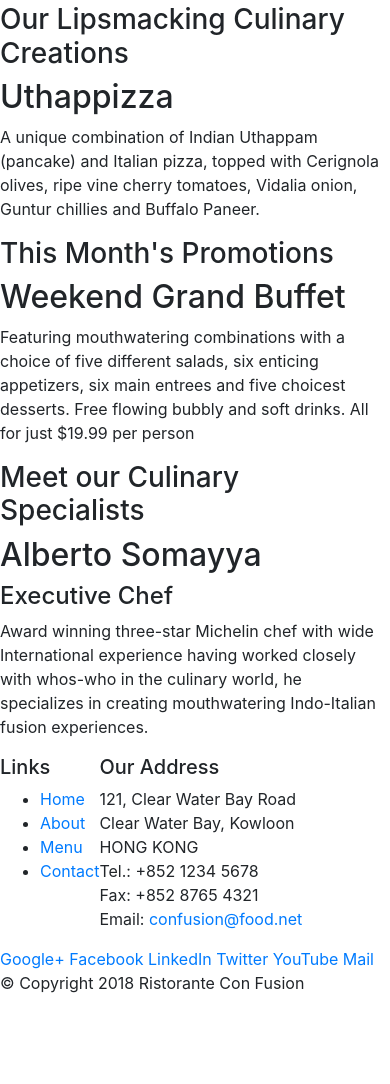
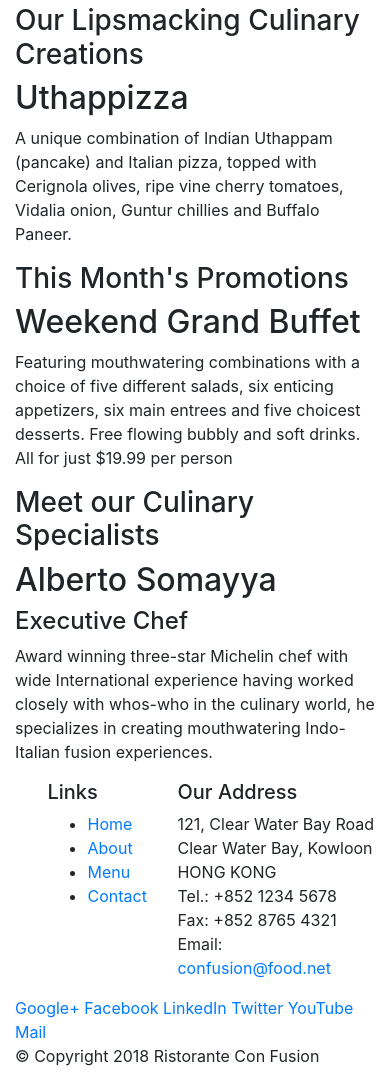
Before and after one commit to arch1baald/course-bootstrap, a website: page Bootstrap4/conFusion/index.html in a window 390 px wide. Shown: the part 309-1393 px from the top of the page. Before the commit the page ends 1320 px from the top, so only its background shows below. Drawn offline with nearby package versions, Linux system fonts and the light colour scheme.

Commit message:
https://www.coursera.org/learn/bootstrap-4/lecture/0H4jO/exercise-video-responsive-design-and-bootstrap-grid-system-part-1

```diff
--- a/Bootstrap4/conFusion/index.html
+++ b/Bootstrap4/conFusion/index.html
@@ -12,15 +12,20 @@
 </head>
 
 <body>
-
     <header class="jumbotron">
+        <!-- container - это базовый layout элемен, который описывает параметры области, в которой все будет отображаться -->
         <div class="container">
+            <!-- row - строка внутри контейнера, которая состоит из 12 колонок (по дефолту) -->
             <div class="row">
-                <div>
+                <!-- col-12 означает, что для xs экранов контент будет занимать 12 колонок в строк,
+                col-sm-6 означает, что на экранах sm и выше контент будет расположен в 6 колонках. е-->
+                <div class="col-12 col-sm-6">
                     <h1>Ristorante con Fusion</h1>
                     <p>We take inspiration from the World's best cuisines, and create a unique fusion experience. Our lipsmacking creations will tickle your culinary senses!</p>
                 </div>
-                <div>
+                <!-- col-12 означает, что для xs экранов контент будет занимать 12 колонок в строк,
+                col-sm означает, что на экранах sm и выше контент будет расположен в 12 - 6 = 6 оставшихся колонках. е-->
+                <div class="col-12 col-sm">
                 </div>
             </div>
         </div>
@@ -28,10 +33,12 @@
 
     <div class="container">
         <div class="row">
-            <div>
+            <!-- Маленькие экраны - 12 столбцов, sm - 4, md+ - 3,
+            order-sm-last означает, ч-->
+            <div class="col-12 col-sm-4 order-sm-last col-md-3">
                 <h3>Our Lipsmacking Culinary Creations</h3>
             </div>
-            <div>
+            <div class="col col-sm order-sm-first col-md">
                 <h2>Uthappizza</h2>
                 <p>A unique combination of Indian Uthappam (pancake) and Italian pizza, topped with Cerignola olives, ripe vine cherry tomatoes, Vidalia onion, Guntur chillies and Buffalo Paneer.</p>
             </div>
@@ -39,20 +46,20 @@
 
 
         <div class="row">
-            <div>
+            <div class="col-12 col-sm-4 order-sm-last col-md-3">
                 <h3>This Month's Promotions</h3>
             </div>
-            <div>
+            <div class="col col-sm order-sm-first col-md">
                 <h2>Weekend Grand Buffet</h2>
                 <p>Featuring mouthwatering combinations with a choice of five different salads, six enticing appetizers, six main entrees and five choicest desserts. Free flowing bubbly and soft drinks. All for just $19.99 per person </p>
             </div>
         </div>
 
         <div class="row">
-            <div>
+            <div class="col-12 col-sm-4 order-sm-last col-md-3">
                 <h3>Meet our Culinary Specialists</h3>
             </div>
-            <div>
+            <div class="col col-sm order-sm-first col-md">
                 <h2>Alberto Somayya</h2>
                 <h4>Executive Chef</h4>
                 <p>Award winning three-star Michelin chef with wide International experience having worked closely with whos-who in the culinary world, he specializes in creating mouthwatering Indo-Italian fusion experiences. </p>
@@ -63,7 +70,8 @@
     <footer>
         <div class="container">
             <div class="row">
-                <div>
+                <!--offset-1 сдвигает все внутри строки на одну колонку вправа (первая остается пустой)-->
+                <div class="col-4 offset-1 col-sm-2">
                     <h5>Links</h5>
                     <ul>
                         <li><a href="#">Home</a></li>
@@ -72,7 +80,7 @@
                         <li><a href="#">Contact</a></li>
                     </ul>
                 </div>
-                <div>
+                <div class="col-7 col-sm-5">
                     <h5>Our Address</h5>
                     <address>
 		              121, Clear Water Bay Road<br>
@@ -83,7 +91,7 @@
 		              Email: <a href="mailto:confusion@food.net">confusion@food.net</a>
 		           </address>
                 </div>
-                <div>
+                <div class="col-12 col-sm-4">
                     <div>
                         <a href="http://google.com/+">Google+</a>
                         <a href="http://www.facebook.com/profile.php?id=">Facebook</a>
@@ -95,7 +103,7 @@
                 </div>
            </div>
            <div class="row">
-                <div>
+                <div class="col-auto">
                     <p>© Copyright 2018 Ristorante Con Fusion</p>
                 </div>
            </div>
```
